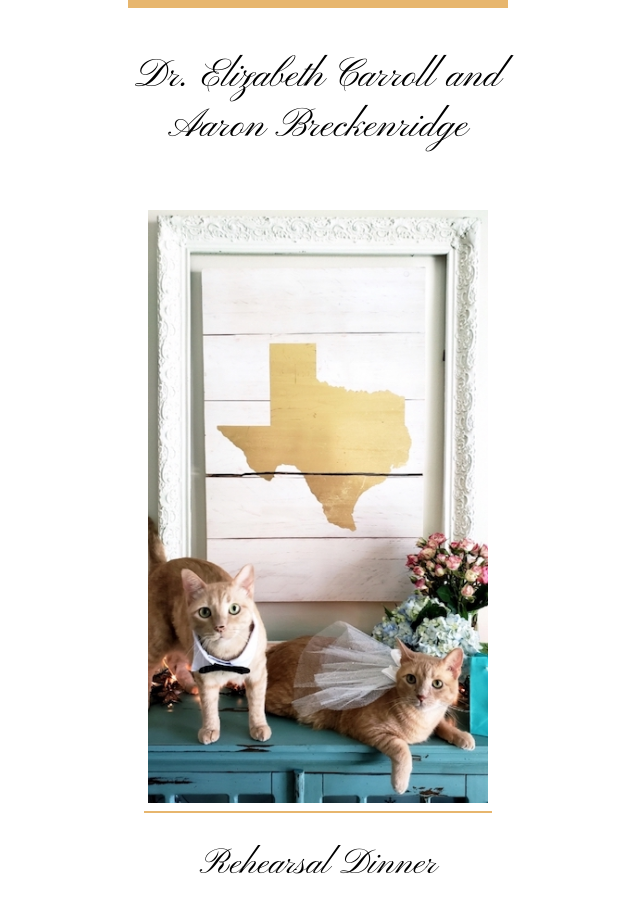
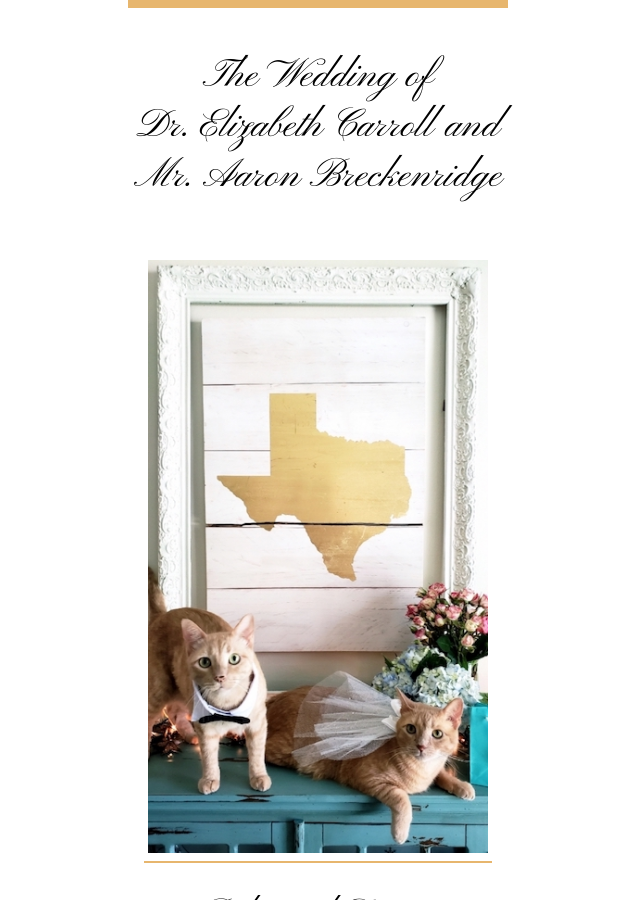
Before and after one commit to breckenedge/meowiedintexas.com, a Jekyll site: the page built from index.html, in a window 1280 px wide and 900 px high. Shown: the whole window, without its empty margins (322-962 px from the left). Built offline with Jekyll 4.4.1, drawn with Linux system fonts in a browser that asks for light colours.

Commit message:
Improve title, add wedding and non-breaking spaces

```diff
--- a/_config.yml
+++ b/_config.yml
@@ -13,7 +13,7 @@
 # you will see them accessed via {{ site.title }}, {{ site.email }}, and so on.
 # You can create any custom variable you would like, and they will be accessible
 # in the templates via {{ site.myvariable }}.
-title: "Dr. Elizabeth Carroll and Aaron Breckenridge"
+title: "The Wedding of Dr. Elizabeth Carroll and Mr. Aaron Breckenridge"
 email: aaronbreckenridge@gmail.com
 description: >-
   The website for Dr. Elizabeth Carroll and Aaron Breckenridge's wedding.
```
